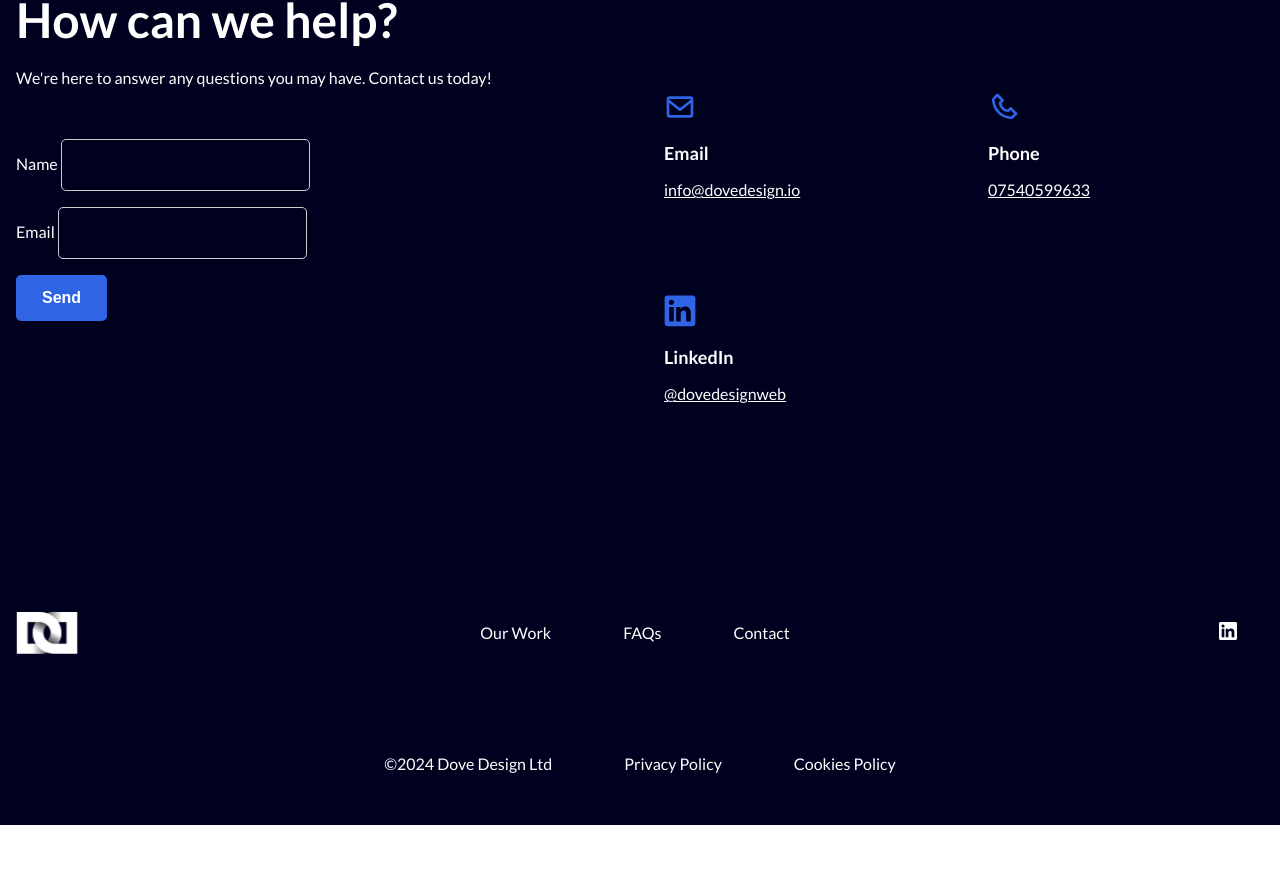
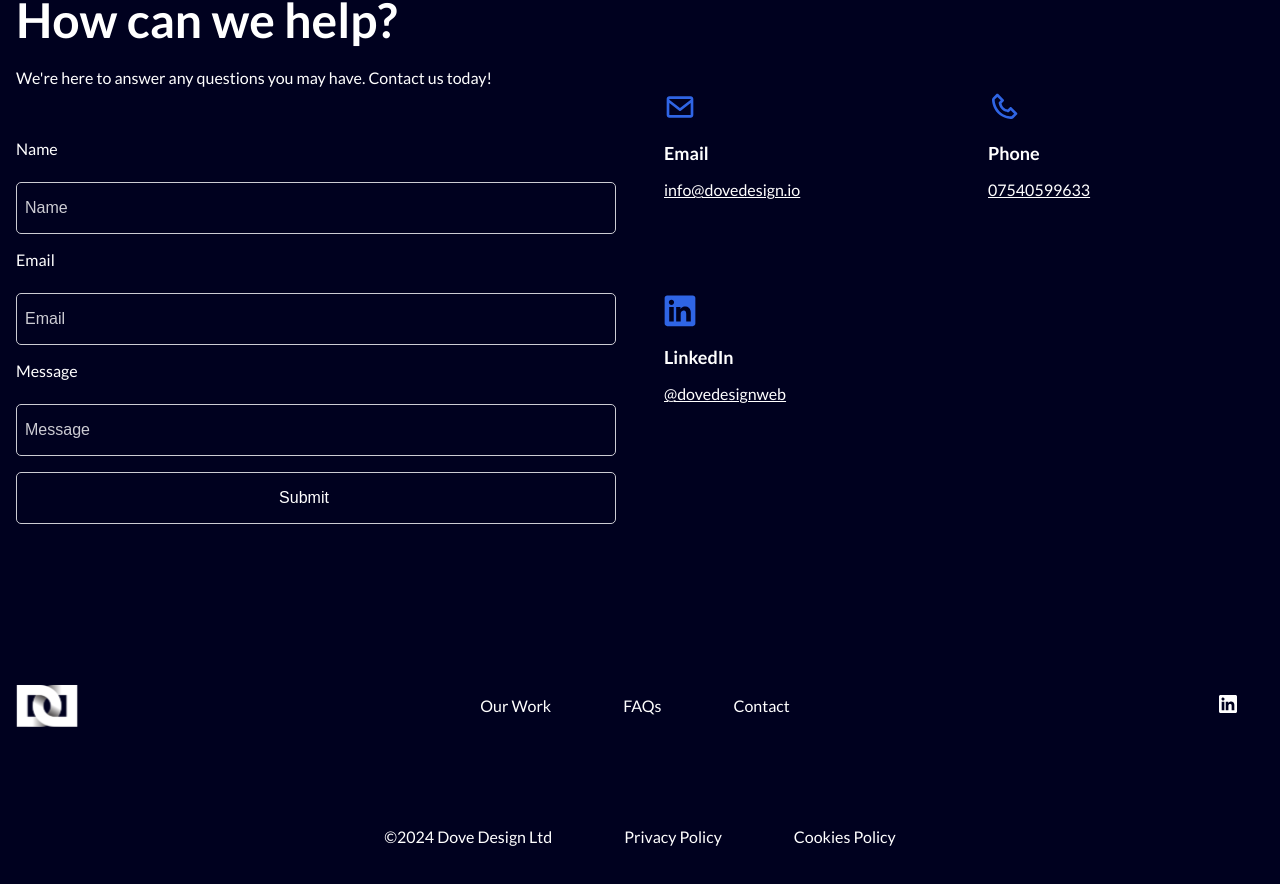
Before and after one commit to davedove86/dovedesign-sveltekit, a SvelteKit app: page / in a window 1280 px wide. Shown: the part 4397-5281 px from the top of the page. Before the commit the page ends 5222 px from the top, so only its background shows below. Built offline with nearby package versions, Linux system fonts and the light colour scheme.

Commit message:
added page.js file for forms

```diff
--- /dev/null
+++ b/src/routes/+page.js
@@ -0,0 +1 @@
+export const prerender = true;
--- a/src/routes/Contact.svelte
+++ b/src/routes/Contact.svelte
@@ -4,16 +4,20 @@
 		<h2>How can we help?</h2>
 		<p>We're here to answer any questions you may have. Contact us today!</p>
 		<div class="grid-col-2">
-			<form name="contact" netlify>
-				<p>
-					<label>Name <input type="text" name="name" /></label>
-				</p>
-				<p>
-					<label>Email <input type="email" name="email" /></label>
-				</p>
-				<p>
-					<button type="submit">Send</button>
-				</p>
+			<form
+				name="netlify-form-example"
+				method="POST"
+				netlify-honeypot="bot-field"
+				data-netlify="true"
+			>
+				<input type="hidden" name="form-name" value="netlify-form-example" />
+				<label for="name">Name</label>
+				<input name="name" id="name" required placeholder="Name" type="text" />
+				<label for="email">Email</label>
+				<input name="email" id="email" required placeholder="Email" type="email" />
+				<label for="message">Message</label>
+				<input name="message" id="message" required placeholder="Message" type="text" />
+				<input type="submit" value="Submit" />
 			</form>
 
 			<div class="grid-col-2 contact-grid">
```
Also changed, not shown: 1 other file (tests, documents, lock files or other folders).
